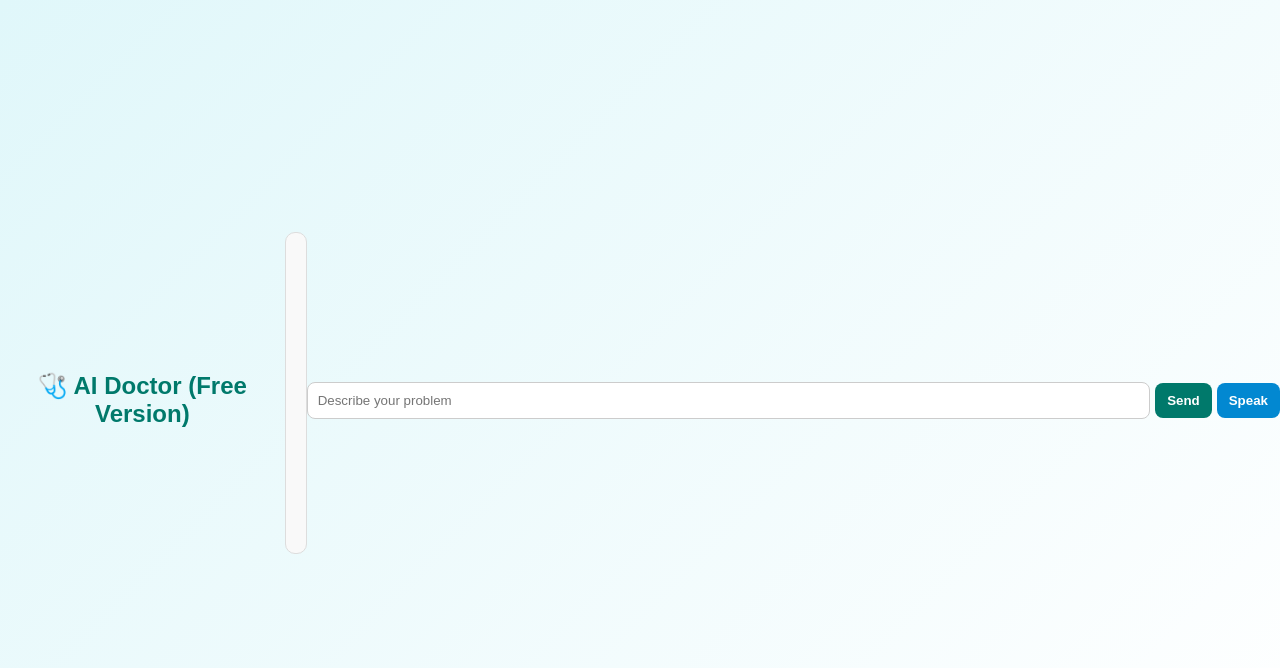
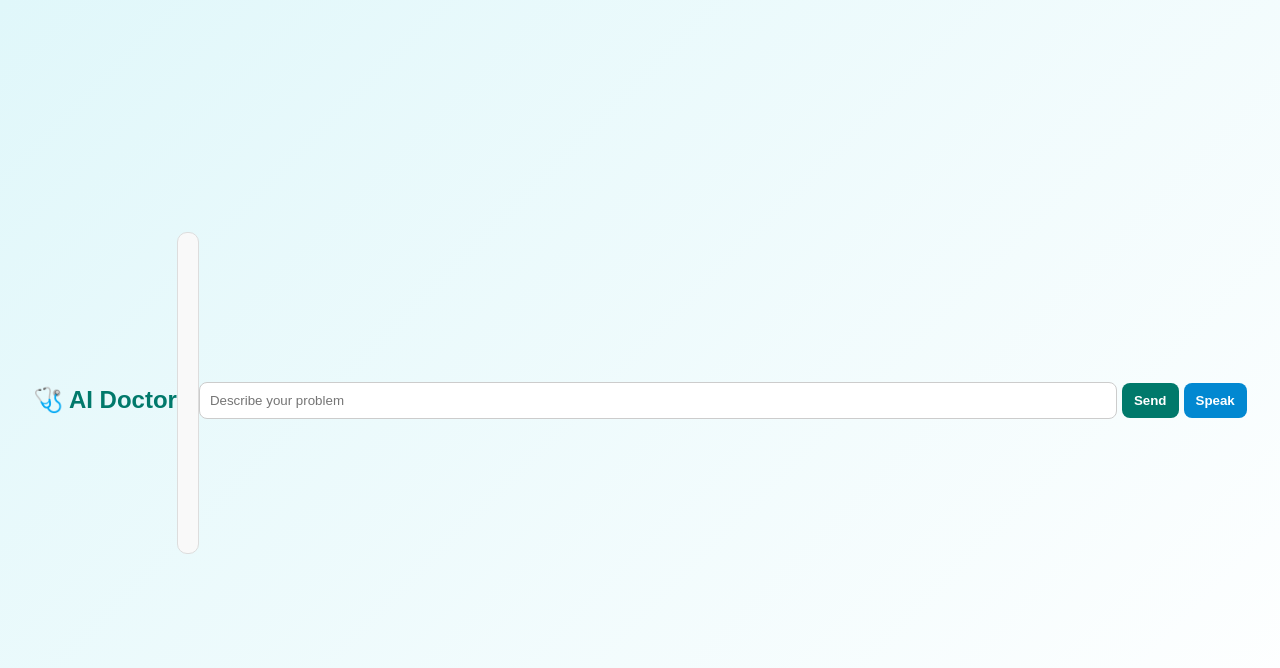
Before and after one commit to ranisumbul7/Disease-Medicine-Recommendation-System, a Flask app: page /ai-doctor in a window 1280 px wide. Shown: the top 668 px of the page. Run offline with Flask 3, Linux system fonts and the light colour scheme; parts of the project's set-up code (start-up, migrations or seed data) failed here and were passed over.

```diff
--- a/templates/ai_doctor.html
+++ b/templates/ai_doctor.html
@@ -75,7 +75,7 @@ button:hover {
 </head>
 <body>
 
-<h2>🩺 AI Doctor (Free Version)</h2>
+<h2>🩺 AI Doctor</h2>
 
 <div id="chatbox"></div>
 
```
